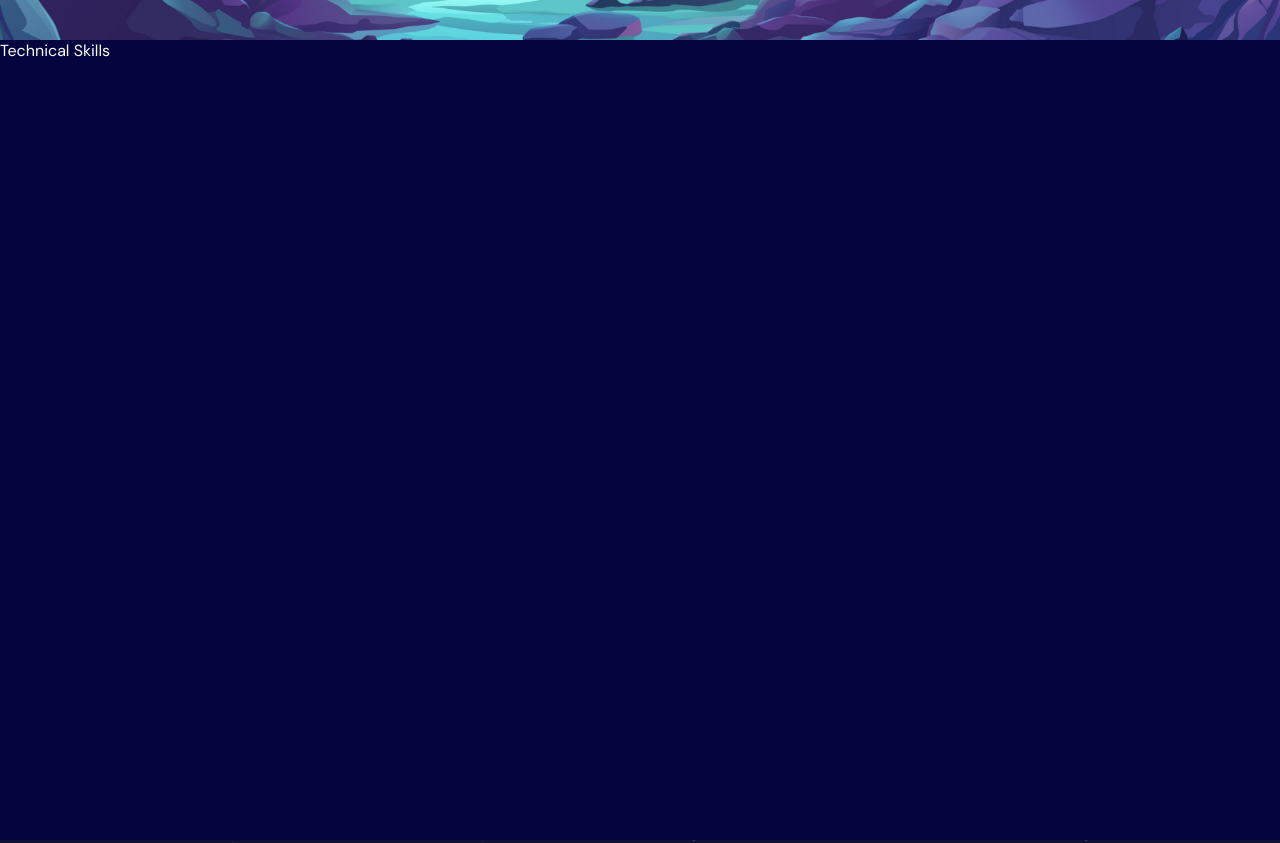
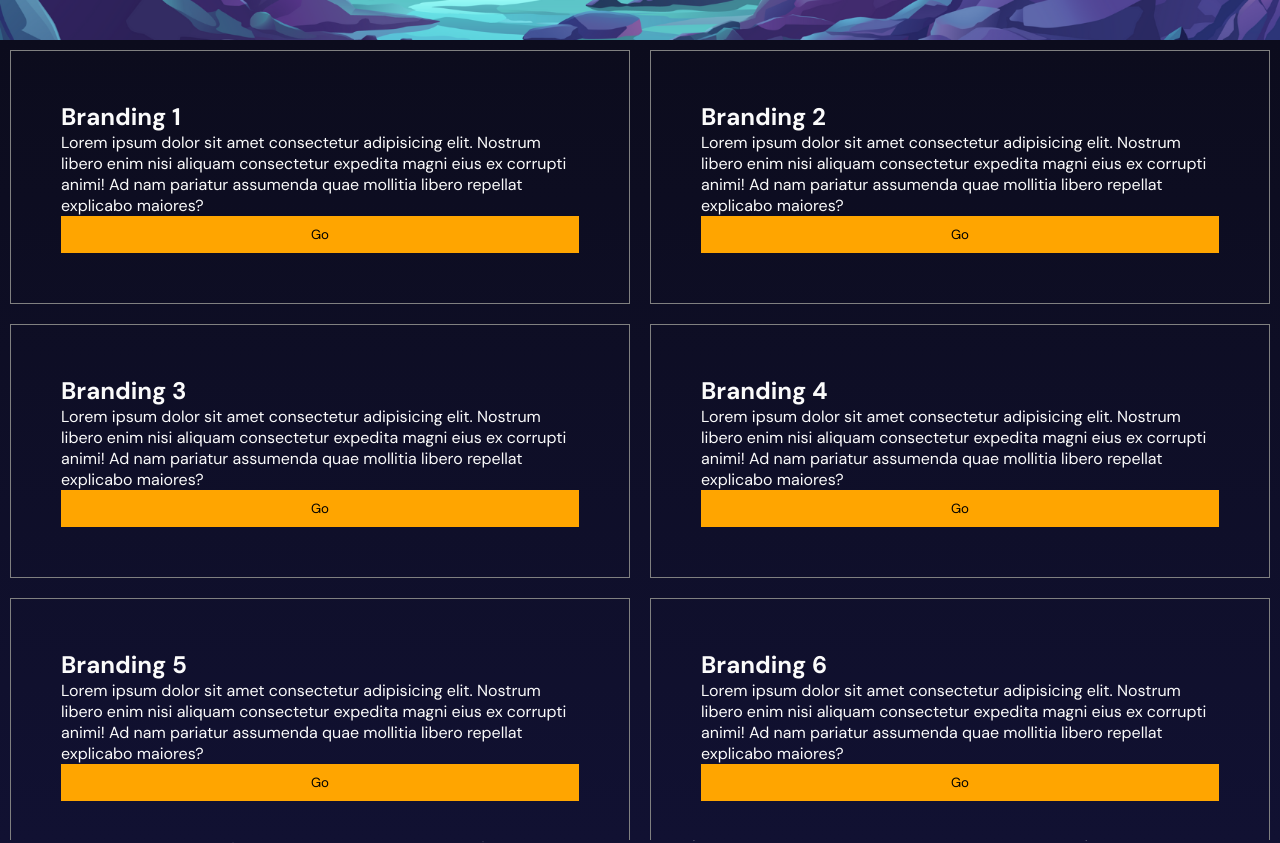
Before and after one commit to Crestolima/portfolio, a React (Vite) app: page / in a window 1280 px wide. Shown: the part 1560-2403 px from the top of the page. Built offline with nearby package versions, Linux system fonts and the light colour scheme.

Commit message:
error debugger

```diff
--- a/src/App.jsx
+++ b/src/App.jsx
@@ -5,6 +5,7 @@ import Navbar from './components/navbar/navbar';
 import Parallax from './components/parallax/Parallax';
 import Contact from './components/contact/Contact';
 import Projects from './components/projects/Projects';
+import TechnicalSkills from './components/Technical Skills/TechnicalSkills';
 
 const App = () => {
   const type = "Technical Skills";
@@ -19,9 +20,14 @@ const App = () => {
         {/* Pass the type prop with a value */}
         <Parallax type={type} />
       </section>
-      <section id ="Techical Skills">Technical Skills</section>
+      <section id ="Techical Skills"><TechnicalSkills/> </section>
       <section id ="Parallax"><Parallax type={0} /></section>
-      <section id = "Projects"><Projects/></section>
+      <section id = "Projects">
+
+      {/*<Projects/>*/}
+
+
+      </section>
 
       <section id= "Education">Education</section>
       <section id= "Internship">Internship</section>
--- a/src/app.scss
+++ b/src/app.scss
@@ -23,4 +23,9 @@ section{
     scroll-snap-align: center;
 
 
+
+    .Projects{
+        overflow: hidden;
+    }
+
 }
--- a/src/components/Technical Skills/TechnicalSkills.jsx
+++ b/src/components/Technical Skills/TechnicalSkills.jsx
@@ -0,0 +1,112 @@
+import { useRef } from 'react';
+import './technical.scss';
+import { motion, useInView } from 'framer-motion';
+
+const variants = {
+    initial: {
+        x: -500,
+        y: 100,
+        opacity: 0,
+    },
+    animate: {
+        x: 0,
+        opacity: 1,
+        y: 0,
+        transition: {
+            duration: 1,
+            staggerChildren: 0.1,
+        },
+    },
+};
+
+export default function TechnicalSkills() {
+    const ref = useRef();
+
+    const isInView = useInView(ref, { margin: "-100px" });
+
+    return (
+        <motion.div className='services'
+            variants={variants}
+            initial="initial"
+            // animate="animate"
+            // whileInView="animate"
+            ref={ref}
+            animate={"animate"}>
+            <motion.div className="listContainer" variants={variants}>
+                {/* Duplicate these divs to make 8 boxes */}
+                <motion.div className="box" whileHover={{ background: "white", color: "black" }}>
+                    <h2>Branding 1</h2>
+                    <p>Lorem ipsum dolor sit amet consectetur adipisicing elit. Nostrum
+                        libero enim nisi aliquam consectetur expedita magni eius ex corrupti
+                        animi! Ad nam pariatur assumenda quae mollitia libero repellat
+                        explicabo maiores?
+                    </p>
+                    <button>Go</button>
+                </motion.div>
+                <motion.div className="box" whileHover={{ background: "white", color: "black" }}>
+                    <h2>Branding 2</h2>
+                    <p>Lorem ipsum dolor sit amet consectetur adipisicing elit. Nostrum
+                        libero enim nisi aliquam consectetur expedita magni eius ex corrupti
+                        animi! Ad nam pariatur assumenda quae mollitia libero repellat
+                        explicabo maiores?
+                    </p>
+                    <button>Go</button>
+                </motion.div>
+                <motion.div className="box" whileHover={{ background: "white", color: "black" }}>
+                    <h2>Branding 3</h2>
+                    <p>Lorem ipsum dolor sit amet consectetur adipisicing elit. Nostrum
+                        libero enim nisi aliquam consectetur expedita magni eius ex corrupti
+                        animi! Ad nam pariatur assumenda quae mollitia libero repellat
+                        explicabo maiores?
+                    </p>
+                    <button>Go</button>
+                </motion.div>
+                <motion.div className="box" whileHover={{ background: "white", color: "black" }}>
+                    <h2>Branding 4</h2>
+                    <p>Lorem ipsum dolor sit amet consectetur adipisicing elit. Nostrum
+                        libero enim nisi aliquam consectetur expedita magni eius ex corrupti
+                        animi! Ad nam pariatur assumenda quae mollitia libero repellat
+                        explicabo maiores?
+                    </p>
+                    <button>Go</button>
+                </motion.div>
+                <motion.div className="box" whileHover={{ background: "white", color: "black" }}>
+                    <h2>Branding 5</h2>
+                    <p>Lorem ipsum dolor sit amet consectetur adipisicing elit. Nostrum
+                        libero enim nisi aliquam consectetur expedita magni eius ex corrupti
+                        animi! Ad nam pariatur assumenda quae mollitia libero repellat
+                        explicabo maiores?
+                    </p>
+                    <button>Go</button>
+                </motion.div>
+                <motion.div className="box" whileHover={{ background: "white", color: "black" }}>
+                    <h2>Branding 6</h2>
+                    <p>Lorem ipsum dolor sit amet consectetur adipisicing elit. Nostrum
+                        libero enim nisi aliquam consectetur expedita magni eius ex corrupti
+                        animi! Ad nam pariatur assumenda quae mollitia libero repellat
+                        explicabo maiores?
+                    </p>
+                    <button>Go</button>
+                </motion.div>
+                <motion.div className="box" whileHover={{ background: "white", color: "black" }}>
+                    <h2>Branding 7</h2>
+                    <p>Lorem ipsum dolor sit amet consectetur adipisicing elit. Nostrum
+                        libero enim nisi aliquam consectetur expedita magni eius ex corrupti
+                        animi! Ad nam pariatur assumenda quae mollitia libero repellat
+                        explicabo maiores?
+                    </p>
+                    <button>Go</button>
+                </motion.div>
+                <motion.div className="box" whileHover={{ background: "white", color: "black" }}>
+                    <h2>Branding 8</h2>
+                    <p>Lorem ipsum dolor sit amet consectetur adipisicing elit. Nostrum
+                        libero enim nisi aliquam consectetur expedita magni eius ex corrupti
+                        animi! Ad nam pariatur assumenda quae mollitia libero repellat
+                        explicabo maiores?
+                    </p>
+                    <button>Go</button>
+                </motion.div>
+            </motion.div>
+        </motion.div>
+    )
+}
--- /dev/null
+++ b/src/components/Technical Skills/technical.scss
@@ -0,0 +1,68 @@
+// Define your mixins here if they are not defined elsewhere
+@mixin mobile {
+    @media only screen and (max-width: 768px) {
+        @content;
+    }
+}
+
+.services {
+    background: linear-gradient(180deg, #0c0c1d, #111132);
+    height: 100%;
+    display: flex;
+    flex-direction: column;
+    justify-content: space-between;
+
+    .listContainer {
+        flex: 2;
+        display: flex;
+        flex-wrap: wrap; /* Allow boxes to wrap onto new lines */
+        max-width: 1366px;
+        margin: auto;
+
+        @include mobile {
+            flex-direction: column;
+            width: 100%;
+        }
+
+        .box {
+            flex: 0 0 calc(50% - 20px); /* Two boxes per row with some margin */
+            margin: 10px; /* Adjust margin as needed */
+            padding: 50px;
+            border: 0.5px solid gray;
+            display: flex;
+            flex-direction: column;
+            justify-content: space-between;
+
+            @include mobile {
+                flex: 1 0 auto; /* Full width on mobile */
+                margin: 10px 0; /* Adjust margin for mobile */
+                border: none;
+                align-items: center;
+                gap: 20px;
+                padding: 10px;
+            }
+
+            p {
+                @include mobile {
+                    display: none;
+                }
+            }
+
+            button {
+                padding: 10px;
+                background-color: orange;
+                border: none;
+                cursor: pointer;
+
+                @include mobile {
+                    background-color: transparent;
+                    border: 1px solid orange;
+                    border-radius: 5px;
+                    color: orange;
+                    width: 50%;
+                    padding: 5px;
+                }
+            }
+        }
+    }
+}
--- a/src/components/contact/Contact.jsx
+++ b/src/components/contact/Contact.jsx
@@ -24,7 +24,7 @@ const Contact = () => {
     const [error, setError] = useState(false);
     const [success, setSuccess] = useState(false);
 
-    const isInView = useInView(formRef, { margin: "-100px" });
+    const isInView = useInView(ref, { margin: "-100px" });
 
     const sendEmail = (e) => {
         e.preventDefault();
@@ -36,17 +36,16 @@ const Contact = () => {
           .then(
             () => {
               console.log('SUCCESS!');
-              setSuccess(true);
-              setError(false);
+              setSuccess(true); // Set success state to true
+              setError(false); // Reset error state
             },
             (error) => {
               console.log('FAILED...', error.text);
-              setError(true);
-              setSuccess(false);
+              setError(true); // Set error state to true
+              setSuccess(false); // Reset success state
             },
           );
     };
-
     return (
         <motion.div
             ref={ref}
@@ -63,7 +62,7 @@ const Contact = () => {
                 </motion.div>
                 <motion.div className="item" variants={variants}>
                     <h2>Address</h2>
-                    <span>Bengaluru,Karnataka</span>
+                    <span>Banglore</span>
                 </motion.div>
                 <motion.div className="item" variants={variants}>
                     <h2>Phone</h2>
@@ -104,7 +103,7 @@ const Contact = () => {
                     ref={formRef}
                     onSubmit={sendEmail}
                     initial={{ opacity: 0 }}
-                    animate={isInView ? "animate" : "initial"}
+                    whileInView={{ opacity: 1 }}
                     transition={{ delay: 4, duration: 1 }}
                 >
                     <input type="text" required placeholder="Name" name="name" />
@@ -119,7 +118,4 @@ const Contact = () => {
     );
 };
 
-
-
-
-export default Contact
+export default Contact;
--- a/src/components/projects/Projects.jsx
+++ b/src/components/projects/Projects.jsx
@@ -1,6 +1,5 @@
-import React from 'react'
-import { useRef } from 'react';
-import './Projectstyles.scss'
+import React, { useRef } from 'react';
+import './Projectstyles.scss';
 import { motion, useScroll, useSpring, useTransform } from 'framer-motion';
 
 const items = [
@@ -22,7 +21,6 @@ const items = [
     img: "https://images.pexels.com/photos/6894528/pexels-photo-6894528.jpeg?auto=compress&cs=tinysrgb&w=1600&lazy=load",
     desc: "Developed an advanced Online Auction System using ReactJS, ExpressJS, Node.js, and MongoDB, fostering seamless buying and selling in a secure online environment. Spearheaded the integration of user authentication and payment gateways, ensuring a smooth and secure transactional experience.",
   },
-
 ];
 
 const Single = ({ item }) => {
@@ -35,7 +33,7 @@ const Single = ({ item }) => {
   const y = useTransform(scrollYProgress, [0, 1], [-300, 300]);
 
   return (
-    <section >
+    <section>
       <div className="container">
         <div className="wrapper">
           <div className="imageContainer" ref={ref}>
@@ -51,8 +49,9 @@ const Single = ({ item }) => {
     </section>
   );
 };
+
 function Projects() {
-    const ref = useRef();
+  const ref = useRef();
 
   const { scrollYProgress } = useScroll({
     target: ref,
@@ -63,8 +62,9 @@ function Projects() {
     stiffness: 100,
     damping: 30,
   });
+
   return (
-    <div className="Project" ref={ref}>
+    <div className="Project" ref={ref} style={{ position: 'relative' }}>
       <div className="progress">
         <h1>Projects</h1>
         <motion.div style={{ scaleX }} className="progressBar"></motion.div>
@@ -73,7 +73,7 @@ function Projects() {
         <Single item={item} key={item.id} />
       ))}
     </div>
-  )
+  );
 }
 
-export default Projects
+export default Projects;
--- a/src/components/sidebar/Links/links.scss
+++ b/src/components/sidebar/Links/links.scss
@@ -1,3 +1,4 @@
-// .links{
-//     margin: auto;
-// }
+.links{
+    margin: auto;
+    z-index: 999;
+}
```
